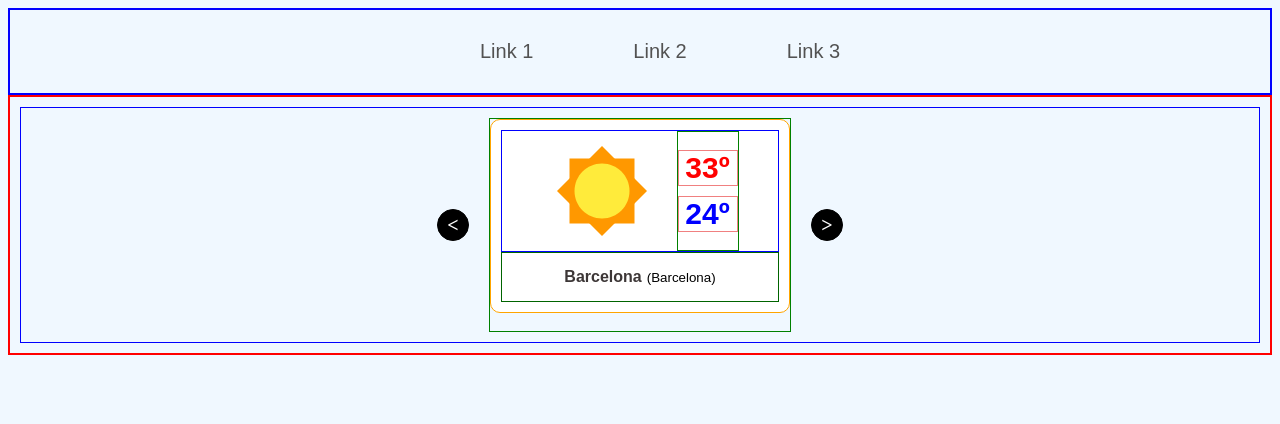
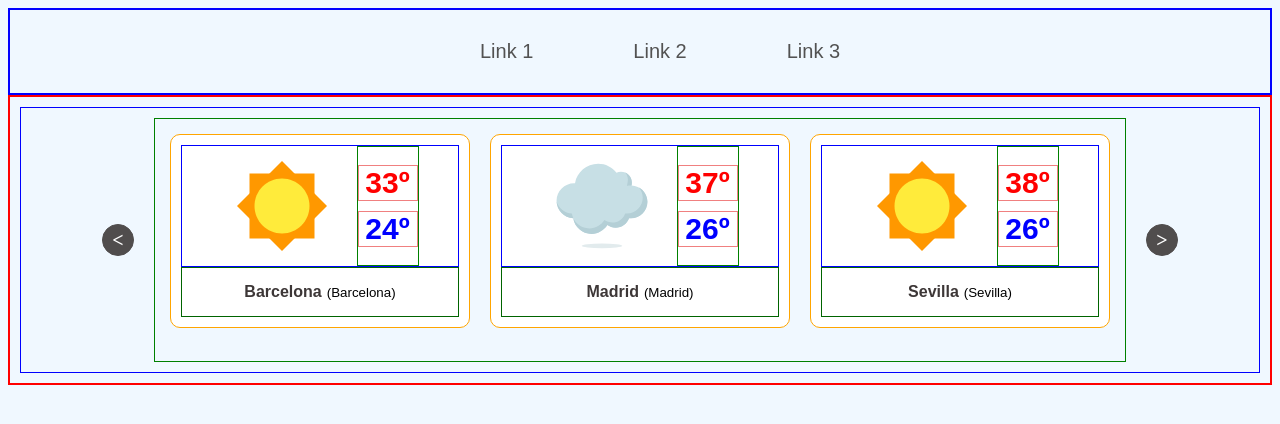
Before and after one commit to Ferxu01/WeatherApp, an Angular app: page /home in a window 1280 px wide. Shown: the top 424 px of the page. Built offline with nearby package versions, Linux system fonts and the light colour scheme.

Commit message:
Diseño de carrusel base terminado

```diff
--- a/src/app/components/cities-carousel/cities-carousel.component.css
+++ b/src/app/components/cities-carousel/cities-carousel.component.css
@@ -11,34 +11,18 @@
   width: 100%;
 
   box-sizing: border-box;
-  transition: transform 0.5s ease-in-out;
+  transition: transform 0.5s ease;
 }
 
 div.slider {
   border: 1px solid green;
   width: 300px;
+  padding: 15px;
   display: flex;
   flex-direction: row;
-  justify-content: flex-start;
+  /* justify-content: space-between; */
   overflow: hidden;
-  /* gap: 20px; */
-}
-
-div.prueba-verde,
-div.prueba-rojo,
-div.prueba-azul {
-  width: 300px;
-  height: 200px;
-}
-
-div.prueba-verde {
-  background-color: green;
-}
-div.prueba-rojo {
-  background-color: red;
-}
-div.prueba-azul {
-  background-color: blue;
+  gap: 20px;
 }
 
 a {
@@ -49,9 +33,28 @@
   align-items: center;
   font-size: 20px;
   cursor: pointer;
-  border: 1px solid #000;
+  border: 1px solid #504d4d;
   border-radius: 50%;
-  background-color: #000;
+  background-color: #504d4d;
   color: #fff;
   font-weight: 700;
+  transition: 0.5s ease;
 }
+
+a:hover {
+  background-color: #fff;
+  color: #000;
+  transition: 0.5s ease;
+}
+
+@media (min-width: 800px) {
+  div.slider {
+    width: 620px; /* 600 + 20px (gap) */
+  }
+}
+
+@media (min-width: 1100px) {
+  div.slider {
+    width: 940px;
+  }
+}
--- a/src/app/components/cities-carousel/cities-carousel.component.html
+++ b/src/app/components/cities-carousel/cities-carousel.component.html
@@ -3,9 +3,6 @@
 
   <div #carousel class="slider">
     <app-weather-card *ngFor="let city of cities" [city]="city" />
-    <!-- <div class="prueba-verde"></div>
-    <div class="prueba-rojo"></div>
-    <div class="prueba-azul"></div> -->
   </div>
 
   <a (click)="nextItem()">&gt;</a>
--- a/src/app/components/cities-carousel/cities-carousel.component.ts
+++ b/src/app/components/cities-carousel/cities-carousel.component.ts
@@ -18,12 +18,6 @@
       left: 0,
       behavior: 'instant'
     });
-  }
-
-  calculateItemWidth() {
-    const carousel = this.carousel.nativeElement;
-    const visibleItems = Math.floor(carousel.offsetWidth / carousel.children[0].clientWidth);
-    this.itemWidth = carousel.offsetWidth / visibleItems;
   }
 
   nextItem() {
@@ -48,11 +42,12 @@
 
   private scrollToIndex() {
     const carousel = this.carousel.nativeElement;
-    //let itemWidth = carousel.scrollWidth / this.cities.length;
-    //console.log(itemWidth*2);
-    //itemWidth = 290;
+
+    console.log(this.index * this.itemWidth + this.index * 20);
+    const TEST_DATA = this.index * this.itemWidth + this.index * 20;
+
     carousel.scrollTo({
-      left: this.index * this.itemWidth,
+      left: TEST_DATA,
       behavior: 'smooth'
     });
   }
--- a/src/app/components/weather-card/weather-card.component.css
+++ b/src/app/components/weather-card/weather-card.component.css
@@ -1,5 +1,4 @@
 article {
-  /* box-sizing: border-box; */
   background-color: #fff;
   border: 1px solid orange;
   border-radius: 10px;
@@ -8,6 +7,13 @@
   font-family: Arial, Helvetica, sans-serif;
 
   box-sizing: border-box;
+  cursor: pointer;
+  transition: 0.7s ease;
+}
+
+article:hover {
+  transition: 0.7s ease;
+  transform: scale(1.1);
 }
 
 article header {
```
